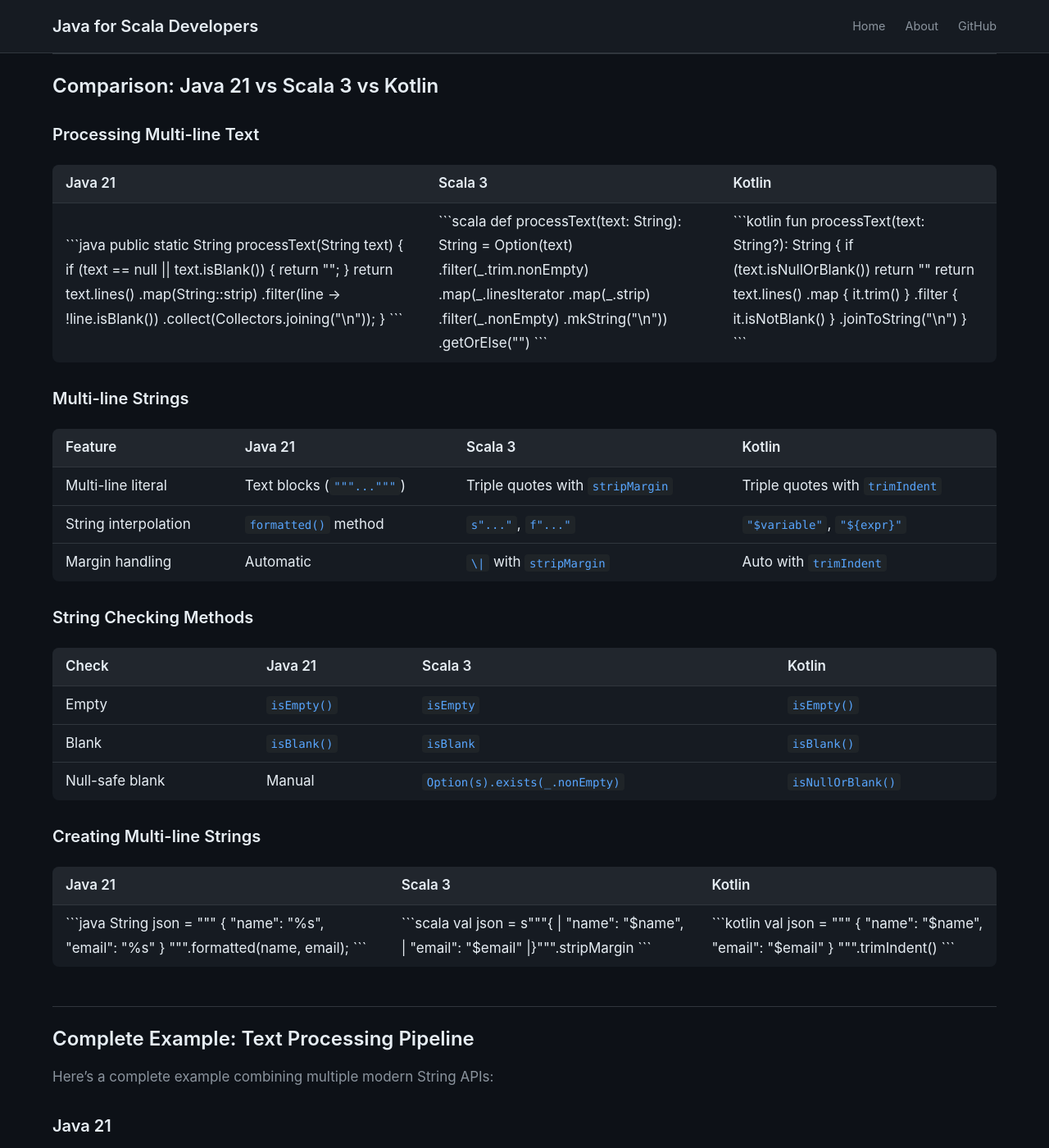
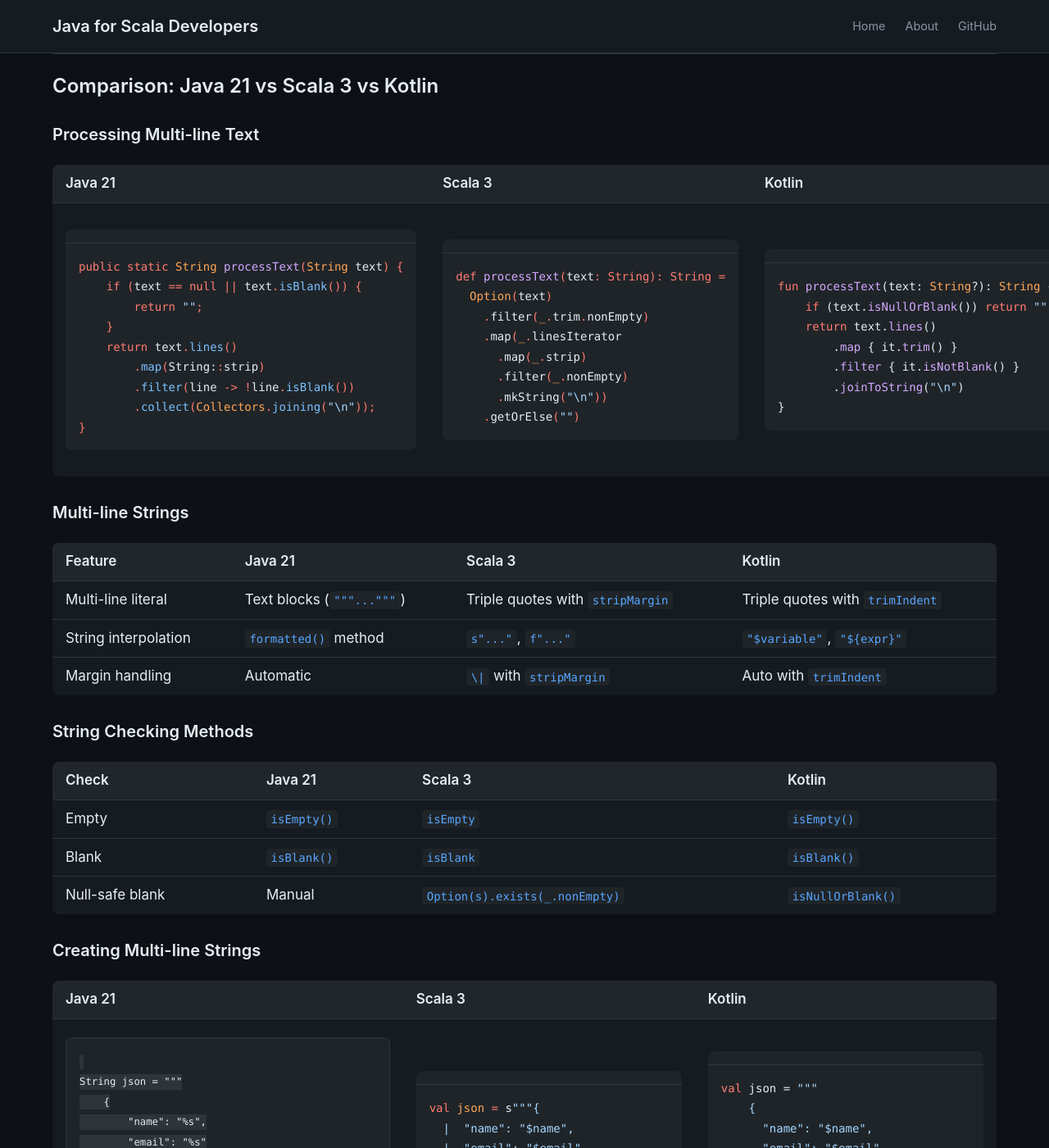
Before and after one commit to sps23/java-for-scala-devs, a Jekyll site: the page built from blog/_posts/2025-11-28-string-manipulation-with-modern-apis.md, in a window 1280 px wide and 1400 px high, scrolled down 4888 px. Shown: the whole window at 82% size. Built offline with Jekyll 4.4.1, drawn with Linux system fonts in a browser that asks for light colours; some of the changed text lies outside the part shown.

Commit message:
Update code highlighting in string manipulation examples for improved readability

````diff
--- a/blog/_posts/2025-11-28-string-manipulation-with-modern-apis.md
+++ b/blog/_posts/2025-11-28-string-manipulation-with-modern-apis.md
@@ -187,7 +187,7 @@
 
 <td>
 
-```java
+{% highlight java %}
 public static String processText(String text) {
     if (text == null || text.isBlank()) {
         return "";
@@ -197,11 +197,12 @@
         .filter(line -> !line.isBlank())
         .collect(Collectors.joining("\n"));
 }
-```
+{% endhighlight %}
+
 </td>
 <td>
 
-```scala
+{% highlight scala %}
 def processText(text: String): String =
   Option(text)
     .filter(_.trim.nonEmpty)
@@ -210,12 +211,12 @@
       .filter(_.nonEmpty)
       .mkString("\n"))
     .getOrElse("")
-```
+{% endhighlight %}
 
 </td>
 <td>
 
-```kotlin
+{% highlight kotlin %}
 fun processText(text: String?): String {
     if (text.isNullOrBlank()) return ""
     return text.lines()
@@ -223,7 +224,8 @@
         .filter { it.isNotBlank() }
         .joinToString("\n")
 }
-```
+{% endhighlight %}
+
 </td>
 </tr>
 </table>
@@ -254,37 +256,38 @@
 </tr>
 <tr>
 <td>
-
-```java
+<pre>
+<code lang="java">
 String json = """
     {
         "name": "%s",
         "email": "%s"
     }
     """.formatted(name, email);
-```
+</code>
+</pre>
+</td>
+<td>
+
+{% highlight scala %}
+val json = s"""{
+  |  "name": "$name",
+  |  "email": "$email"
+  |}""".stripMargin
+{% endhighlight %}
 
 </td>
 <td>
 
-```scala
-val json = s"""{
-  |  "name": "$name",
-  |  "email": "$email"
-  |}""".stripMargin
-```
-
-</td>
-<td>
-
-```kotlin
+{% highlight kotlin %}
 val json = """
     {
       "name": "$name",
       "email": "$email"
     }
 """.trimIndent()
-```
+{% endhighlight %}
+
 </td>
 </tr>
 </table>
````
